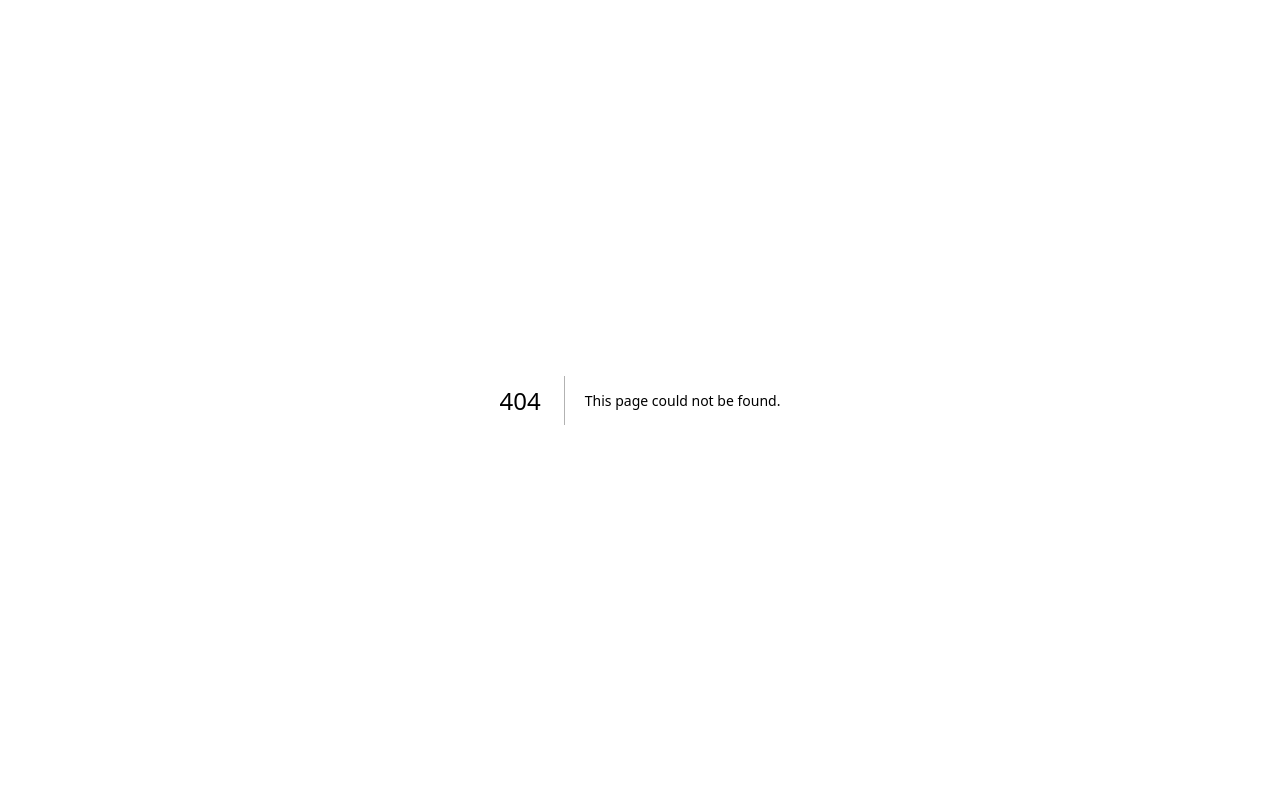
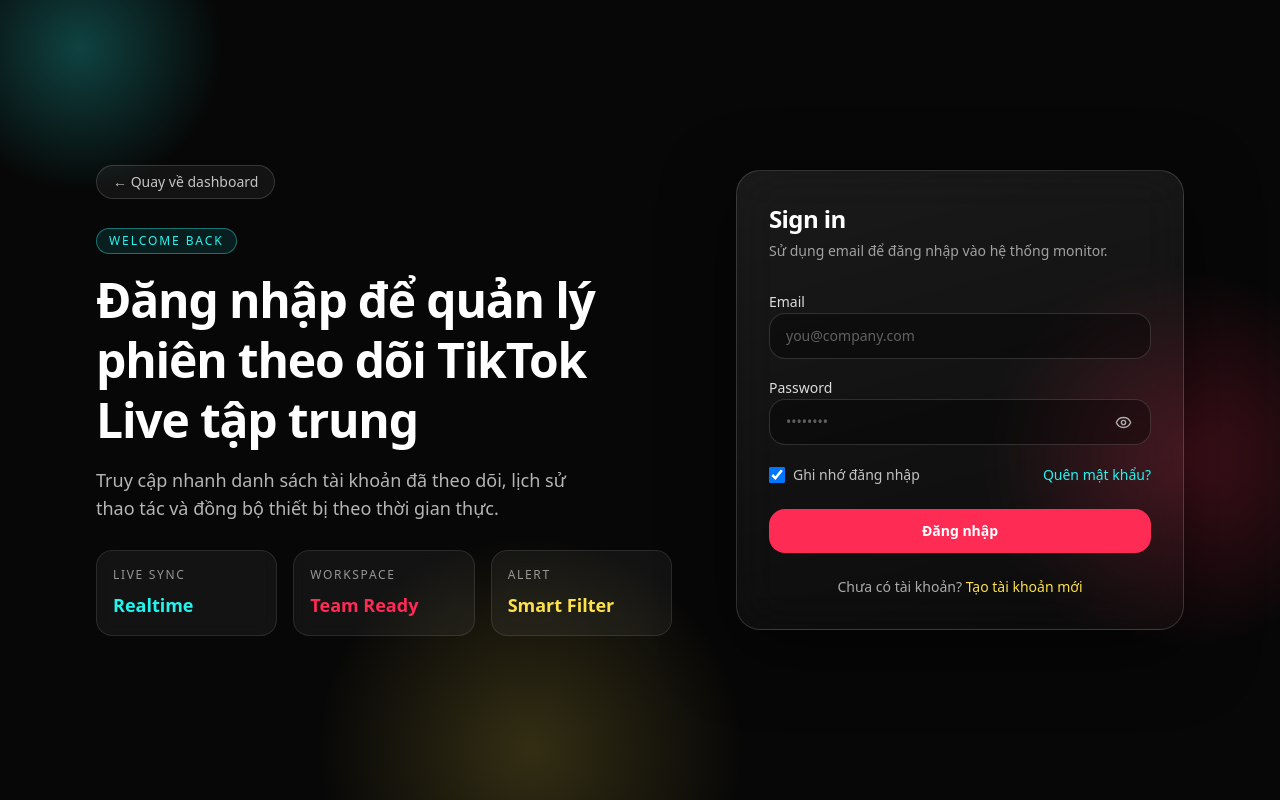
Before and after one commit to Tkaz095/Live-Tiktok-FE, a Next.js app: page /login in a window 1280 px wide. Before the commit this address had no page. Built offline with nearby package versions, Linux system fonts and the light colour scheme.

Commit message:
feat: login page ui

```diff
--- /dev/null
+++ b/src/app/(auth)/login/page.tsx
@@ -0,0 +1,55 @@
+import Link from "next/link";
+import LoginForm from "@/components/auth/LoginForm";
+
+export default function LoginPage() {
+  return (
+    <main className="relative min-h-screen overflow-hidden bg-[#070707] text-white">
+      <div className="pointer-events-none absolute inset-0">
+        <div className="absolute -top-24 -left-16 h-72 w-72 rounded-full bg-[radial-gradient(circle,_rgba(37,244,238,0.25)_0%,_rgba(37,244,238,0)_70%)]" />
+        <div className="absolute top-1/3 -right-24 h-96 w-96 rounded-full bg-[radial-gradient(circle,_rgba(254,44,85,0.24)_0%,_rgba(254,44,85,0)_70%)]" />
+        <div className="absolute bottom-[-160px] left-1/4 h-[420px] w-[420px] rounded-full bg-[radial-gradient(circle,_rgba(252,225,75,0.18)_0%,_rgba(252,225,75,0)_72%)]" />
+      </div>
+
+      <section className="relative z-10 mx-auto flex min-h-screen w-full max-w-6xl flex-col items-stretch justify-center gap-12 px-6 py-14 lg:flex-row lg:items-center lg:gap-16">
+        <div className="w-full max-w-xl space-y-7">
+          <Link
+            href="/"
+            className="inline-flex items-center rounded-full border border-white/15 bg-white/5 px-4 py-1.5 text-sm text-white/75 transition hover:border-tiktok-cyan/60 hover:text-tiktok-cyan"
+          >
+            ← Quay về dashboard
+          </Link>
+
+          <div className="space-y-4">
+            <p className="inline-flex rounded-full border border-tiktok-cyan/40 bg-tiktok-cyan/10 px-3 py-1 text-xs font-medium tracking-[0.16em] text-tiktok-cyan uppercase">
+              Welcome back
+            </p>
+            <h1 className="text-4xl font-bold leading-tight tracking-tight text-white md:text-5xl">
+              Đăng nhập để quản lý phiên theo dõi TikTok Live tập trung
+            </h1>
+            <p className="max-w-lg text-base text-white/70 md:text-lg">
+              Truy cập nhanh danh sách tài khoản đã theo dõi, lịch sử thao tác và đồng
+              bộ thiết bị theo thời gian thực.
+            </p>
+          </div>
+
+          <div className="grid gap-4 sm:grid-cols-3">
+            <div className="rounded-2xl border border-white/10 bg-white/5 p-4 backdrop-blur">
+              <p className="text-xs uppercase tracking-[0.14em] text-white/55">Live Sync</p>
+              <p className="mt-2 text-lg font-semibold text-tiktok-cyan">Realtime</p>
+            </div>
+            <div className="rounded-2xl border border-white/10 bg-white/5 p-4 backdrop-blur">
+              <p className="text-xs uppercase tracking-[0.14em] text-white/55">Workspace</p>
+              <p className="mt-2 text-lg font-semibold text-tiktok-pink">Team Ready</p>
+            </div>
+            <div className="rounded-2xl border border-white/10 bg-white/5 p-4 backdrop-blur">
+              <p className="text-xs uppercase tracking-[0.14em] text-white/55">Alert</p>
+              <p className="mt-2 text-lg font-semibold text-tiktok-yellow">Smart Filter</p>
+            </div>
+          </div>
+        </div>
+
+        <LoginForm />
+      </section>
+    </main>
+  );
+}
--- a/src/app/page.tsx
+++ b/src/app/page.tsx
@@ -8,22 +8,19 @@
 const STORAGE_KEY = "followedUsers";
 
 export default function Home() {
-  const [activeLives, setActiveLives] = useState<string[]>([]);
+  const [activeLives, setActiveLives] = useState<string[]>(() => {
+    if (typeof window === "undefined") return [];
 
-  // Load persisted list from localStorage on mount
-  useEffect(() => {
     try {
       const stored = localStorage.getItem(STORAGE_KEY);
-      if (stored) {
-        const parsed: string[] = JSON.parse(stored);
-        if (Array.isArray(parsed)) {
-          setActiveLives(parsed);
-        }
-      }
+      if (!stored) return [];
+
+      const parsed: string[] = JSON.parse(stored);
+      return Array.isArray(parsed) ? parsed : [];
     } catch {
-      // ignore JSON parse errors
+      return [];
     }
-  }, []);
+  });
 
   // Persist to localStorage whenever list changes
   useEffect(() => {
--- a/src/components/LiveColumn.tsx
+++ b/src/components/LiveColumn.tsx
@@ -90,6 +90,7 @@
   const [coins, setCoins] = useState(0);
   const [displayCoins, setDisplayCoins] = useState(0);
   const [isLiveEnded, setIsLiveEnded] = useState(false);
+  const [hasReceivedLike, setHasReceivedLike] = useState(false);
   const [hostNickname, setHostNickname] = useState(username);
   const [hostFollowers, setHostFollowers] = useState<number | null>(null);
   const [syncCount, setSyncCount] = useState(0);
@@ -222,7 +223,10 @@
       setIsConnectingTiktok(false);
       triggerSyncSync();
       if (typeof data.viewerCount === "number") setViewers(data.viewerCount);
-      if (typeof data.likeCount === "number") setLikes(data.likeCount);
+      if (typeof data.likeCount === "number") {
+        setLikes(data.likeCount);
+        if (data.likeCount > 0) setHasReceivedLike(true);
+      }
       if (data.hostNickname) setHostNickname(data.hostNickname);
       if (typeof data.hostFollowers === "number") setHostFollowers(data.hostFollowers);
     });
@@ -247,6 +251,7 @@
 
     socket.on("like", (data: LikeData) => {
       triggerSyncSync();
+      setHasReceivedLike(true);
       if (typeof data.totalLikeCount === "number" && data.totalLikeCount > 0) {
         setLikes(data.totalLikeCount);
       } else if (typeof data.likeCount === "number") {
@@ -483,7 +488,9 @@
           ) : error ? (
             <span className="text-red-500 text-[10px] text-center px-1 font-medium">-</span>
           ) : connected ? (
-            <span className="text-tiktok-pink font-bold text-lg">{formatNumber(displayLikes)}</span>
+            <span className={`font-bold ${!hasReceivedLike && displayLikes === 0 ? "text-[11px] text-gray-500 italic mt-1" : "text-tiktok-pink text-lg"}`}>
+              {!hasReceivedLike && displayLikes === 0 ? "Đang chờ..." : formatNumber(displayLikes)}
+            </span>
           ) : (
             <div className="w-12 h-5 rounded-md bg-[#333] animate-pulse" />
           )}
--- a/src/components/Navbar.tsx
+++ b/src/components/Navbar.tsx
@@ -1,5 +1,6 @@
 "use client";
 
+import Link from "next/link";
 import { Plus } from "lucide-react";
 import { useState } from "react";
 
@@ -77,7 +78,13 @@
       </div>
 
       {/* Right Stats */}
-      <div className="flex items-center justify-end gap-2 text-sm w-[250px] shrink-0">
+      <div className="flex items-center justify-end gap-3 text-sm w-[250px] shrink-0">
+        <Link
+          href="/login"
+          className="rounded-full border border-white/20 px-3 py-1.5 text-xs font-medium text-white/85 transition hover:border-tiktok-cyan hover:text-tiktok-cyan"
+        >
+          Login
+        </Link>
         <div className="flex flex-col items-end">
           <span className="text-gray-400 text-xs">Đang theo dõi</span>
           <span className="text-tiktok-cyan font-bold text-xl leading-none">
--- /dev/null
+++ b/src/components/auth/LoginForm.tsx
@@ -0,0 +1,109 @@
+"use client";
+
+import Link from "next/link";
+import { Eye, EyeOff, LoaderCircle } from "lucide-react";
+import { FormEvent, useState } from "react";
+
+export default function LoginForm() {
+  const [email, setEmail] = useState("");
+  const [password, setPassword] = useState("");
+  const [remember, setRemember] = useState(true);
+  const [showPassword, setShowPassword] = useState(false);
+  const [isSubmitting, setIsSubmitting] = useState(false);
+  const [notice, setNotice] = useState<string | null>(null);
+
+  const handleSubmit = async (event: FormEvent<HTMLFormElement>) => {
+    event.preventDefault();
+    setNotice(null);
+    setIsSubmitting(true);
+
+    // Demo only: UI state for login flow before API integration.
+    await new Promise((resolve) => setTimeout(resolve, 800));
+
+    setIsSubmitting(false);
+    setNotice("Đăng nhập demo thành công. Có thể gắn API thật vào hàm handleSubmit.");
+  };
+
+  return (
+    <div className="w-full max-w-md rounded-3xl border border-white/15 bg-[linear-gradient(165deg,rgba(255,255,255,0.08)_0%,rgba(255,255,255,0.02)_100%)] p-6 shadow-[0_20px_70px_rgba(0,0,0,0.55)] backdrop-blur-xl sm:p-8">
+      <div className="mb-7 space-y-1.5">
+        <h2 className="text-2xl font-semibold tracking-tight text-white">Sign in</h2>
+        <p className="text-sm text-white/60">Sử dụng email để đăng nhập vào hệ thống monitor.</p>
+      </div>
+
+      <form className="space-y-4" onSubmit={handleSubmit}>
+        <label className="block space-y-2">
+          <span className="text-sm font-medium text-white/85">Email</span>
+          <input
+            required
+            type="email"
+            value={email}
+            onChange={(event) => setEmail(event.target.value)}
+            placeholder="you@company.com"
+            className="w-full rounded-2xl border border-white/15 bg-black/35 px-4 py-3 text-sm text-white outline-none transition placeholder:text-white/35 focus:border-tiktok-cyan"
+          />
+        </label>
+
+        <label className="block space-y-2">
+          <span className="text-sm font-medium text-white/85">Password</span>
+          <div className="relative">
+            <input
+              required
+              minLength={8}
+              type={showPassword ? "text" : "password"}
+              value={password}
+              onChange={(event) => setPassword(event.target.value)}
+              placeholder="••••••••"
+              className="w-full rounded-2xl border border-white/15 bg-black/35 px-4 py-3 pr-12 text-sm text-white outline-none transition placeholder:text-white/35 focus:border-tiktok-cyan"
+            />
+            <button
+              type="button"
+              onClick={() => setShowPassword((prev) => !prev)}
+              className="absolute inset-y-0 right-3 my-auto inline-flex h-8 w-8 items-center justify-center rounded-lg text-white/65 transition hover:bg-white/10 hover:text-white"
+              aria-label={showPassword ? "Ẩn mật khẩu" : "Hiện mật khẩu"}
+            >
+              {showPassword ? <EyeOff size={17} /> : <Eye size={17} />}
+            </button>
+          </div>
+        </label>
+
+        <div className="flex items-center justify-between gap-4 pt-1 text-sm">
+          <label className="inline-flex items-center gap-2 text-white/75">
+            <input
+              type="checkbox"
+              checked={remember}
+              onChange={(event) => setRemember(event.target.checked)}
+              className="h-4 w-4 rounded border-white/20 bg-black/35 text-tiktok-cyan focus:ring-tiktok-cyan"
+            />
+            Ghi nhớ đăng nhập
+          </label>
+          <Link href="#" className="text-tiktok-cyan transition hover:text-tiktok-yellow">
+            Quên mật khẩu?
+          </Link>
+        </div>
+
+        <button
+          type="submit"
+          disabled={isSubmitting}
+          className="mt-2 inline-flex w-full items-center justify-center gap-2 rounded-2xl bg-tiktok-pink px-4 py-3 text-sm font-semibold text-white transition hover:bg-[#e0264c] disabled:cursor-not-allowed disabled:opacity-70"
+        >
+          {isSubmitting ? <LoaderCircle size={17} className="animate-spin" /> : null}
+          {isSubmitting ? "Đang đăng nhập..." : "Đăng nhập"}
+        </button>
+      </form>
+
+      {notice ? (
+        <p className="mt-4 rounded-xl border border-tiktok-cyan/30 bg-tiktok-cyan/10 px-3 py-2 text-sm text-tiktok-cyan">
+          {notice}
+        </p>
+      ) : null}
+
+      <p className="mt-6 text-center text-sm text-white/65">
+        Chưa có tài khoản?{" "}
+        <Link href="#" className="font-medium text-tiktok-yellow hover:text-tiktok-cyan">
+          Tạo tài khoản mới
+        </Link>
+      </p>
+    </div>
+  );
+}
```
